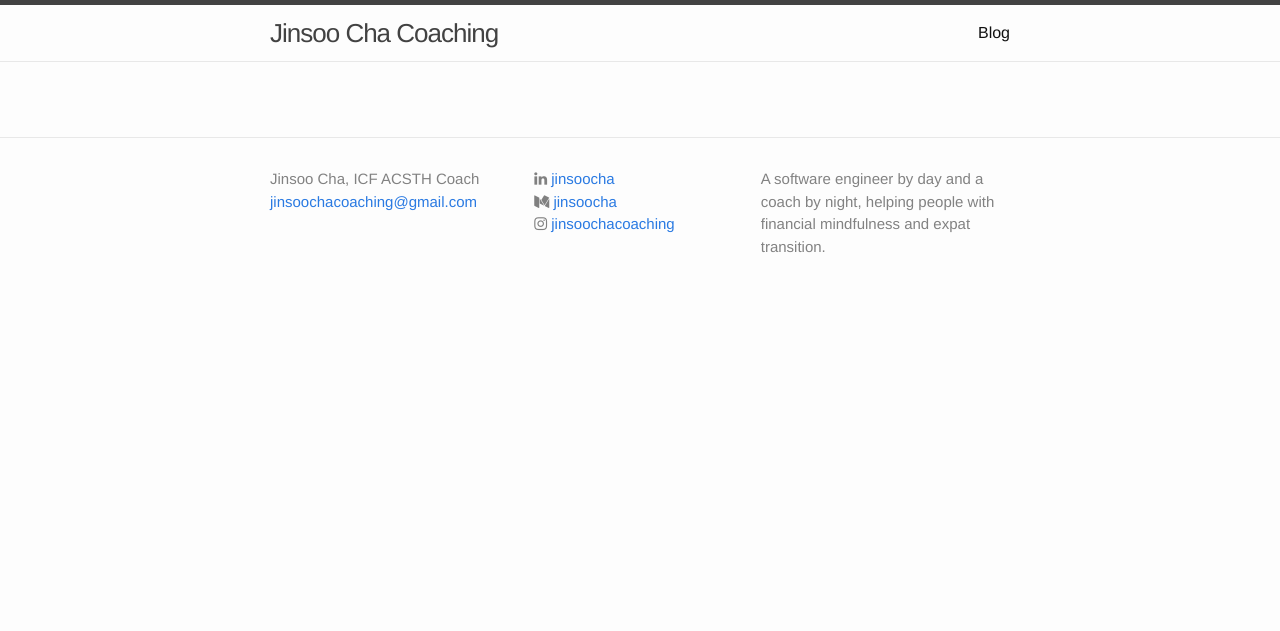
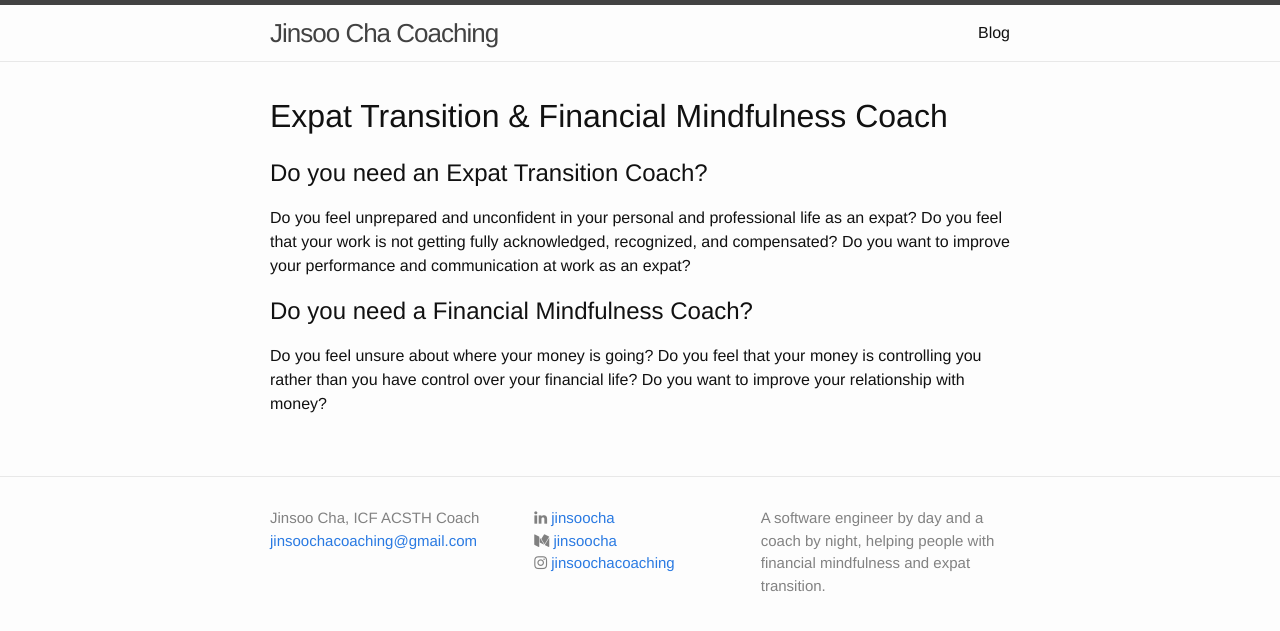
Before and after one commit to jinsoocha/jinsoocha.github.io, a Jekyll site: the page built from index.html, in a window 1280 px wide. Shown: the top 631 px of the page. Built offline with Jekyll 4.4.1, drawn with Linux system fonts in a browser that asks for light colours; nearby versions of some CDN libraries.

Commit message:
Update index.html

```diff
--- a/index.html
+++ b/index.html
@@ -4,7 +4,19 @@ layout: default
 
 <div class="home">
 
+  <h1>Expat Transition & Financial Mindfulness Coach</h1>
   <ul class="post-list">
+    <li>
+      <div class="post-block">
+        <h2>Do you need an Expat Transition Coach?</h2>
+        <p>Do you feel unprepared and unconfident in your personal and professional life as an expat? Do you feel that your work is not getting fully acknowledged, recognized, and compensated? Do you want to improve your performance and communication at work as an expat?</p>
+      </div>
+      <div class="post-block">
+        <h2>Do you need a Financial Mindfulness Coach?</h2>
+        <p>Do you feel unsure about where your money is going? Do you feel that your money is controlling you rather than you have control over your financial life? Do you want to improve your relationship with money?</p>
+      </div>
+    </li>
+
     {% for post in site.posts %}
       <li>
         <span class="post-meta">{{ post.date | date: "%b %-d, %Y" }}</span>
```
